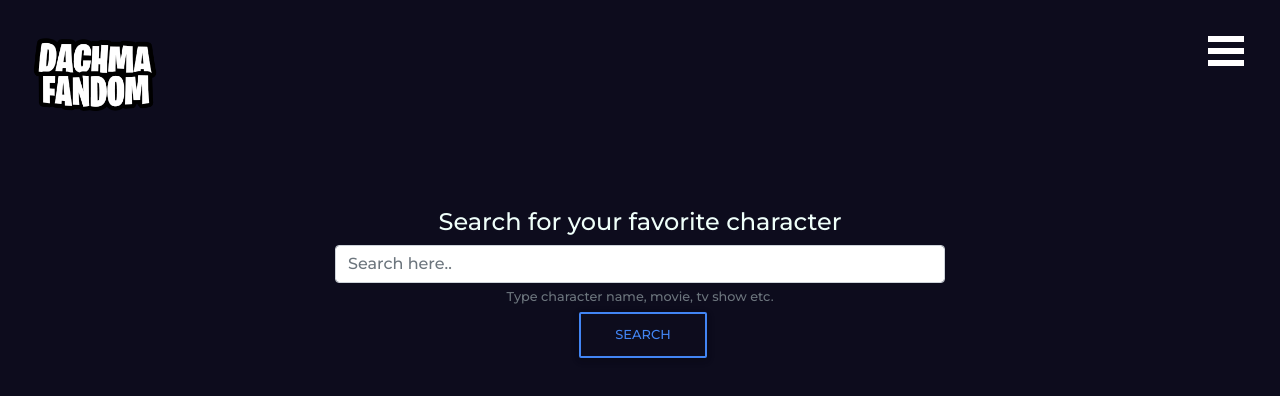
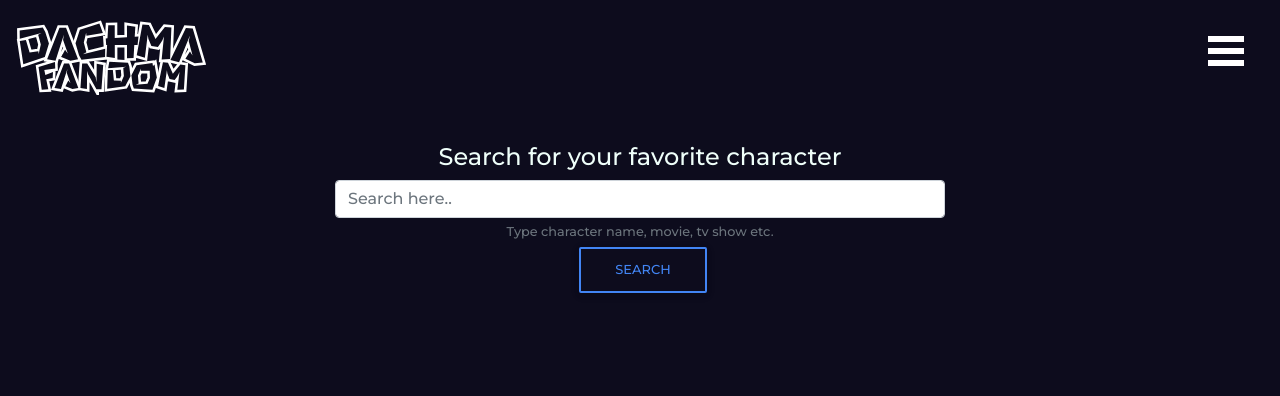
Before and after one commit to thorchris/3semproject-frontend, a React (Create React App) app: page / in a window 1280 px wide. Shown: the top 396 px of the page. Built offline with nearby package versions, Linux system fonts and the light colour scheme.

Commit message:
Logo added

```diff
--- a/src/global.js
+++ b/src/global.js
@@ -29,9 +29,10 @@ export const GlobalStyles = createGlobalStyle`
   }
 
   img {
+    padding-top: 20px;
     border-radius: 5px;
     height: auto;
-    width: 10rem;
+    width: 12rem;
   }
 
   a {
--- a/src/pages/HarryPotter.js
+++ b/src/pages/HarryPotter.js
@@ -21,7 +21,7 @@ export default function Jokes() {
                 <th scope="col">Name</th>
                 <th scope="col">House</th>
                 <th scope="col">Birthdate </th>
-                <th scope="col">Actor</th>
+                <th scope="col">Ancestry</th>
                 <th scope="col">Points</th>
               </tr>
             </thead>
--- a/src/pages/Home.js
+++ b/src/pages/Home.js
@@ -2,7 +2,7 @@ import "bootstrap/dist/css/bootstrap.css";
 import { Form } from "react-bootstrap";
 import 'mdbreact/dist/css/mdb.css';
 import { MDBBtn } from "mdbreact";
-import Dachma from "./Dachma.png"
+import Dachma from "./dachma6.svg"
 
 export default function Home() {
   return (
```
Also changed, not shown: src/pages/Dachma.png (deleted), src/pages/dachma6.svg (added).
